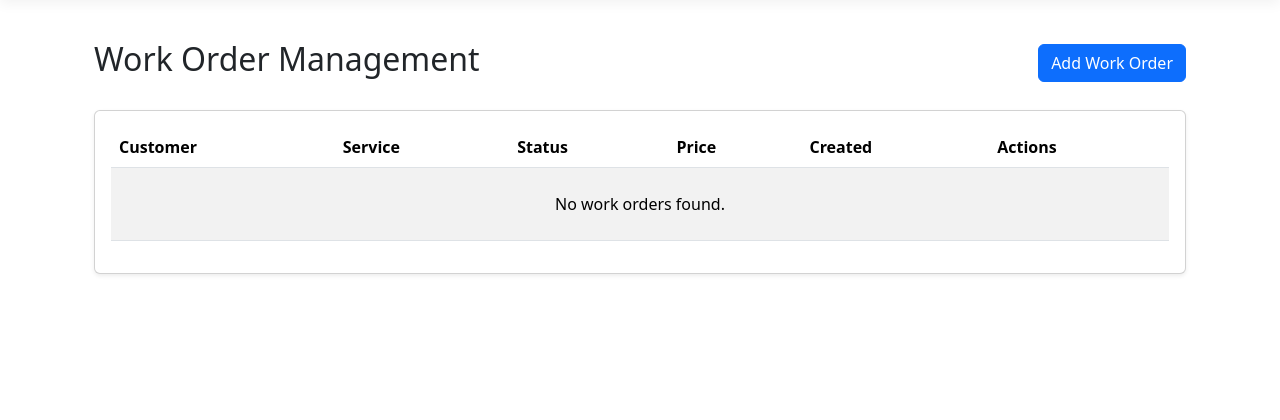
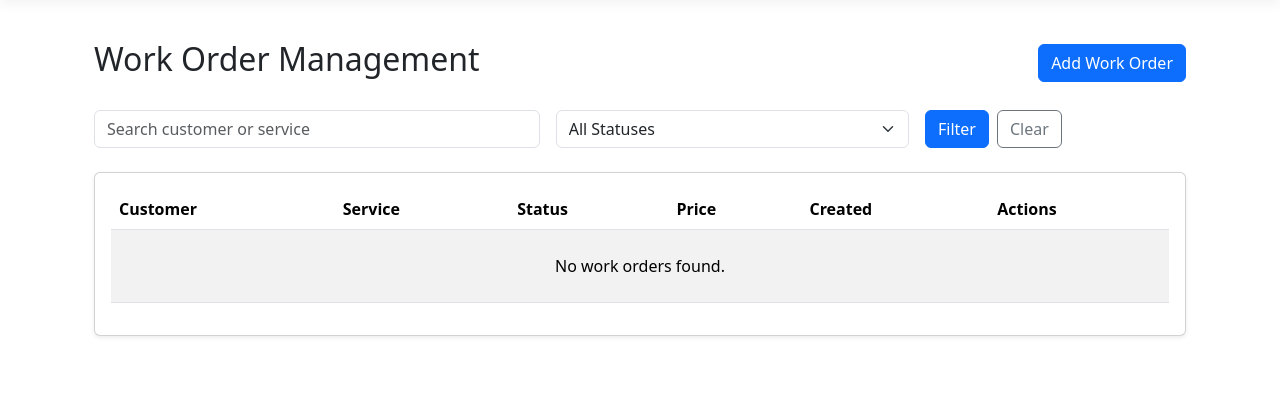
Before and after one commit to jp273934/BuisinessManagementDashboard, an ASP.NET Core app: page /WorkOrders in a window 1280 px wide. Shown: the part 57-477 px from the top of the page. Run offline with ASP.NET Core 8, Linux system fonts and the light colour scheme; data that the repository does not hold is empty; style sheets or scripts are compiled from the project's sources.

Commit message:
Add work order search and status filtering

```diff
--- a/Controllers/WorkOrdersController.cs
+++ b/Controllers/WorkOrdersController.cs
@@ -33,15 +33,35 @@ namespace BuisinessManagementDashboard.Controllers
         }
 
         // GET: WorkOrders
-        public async Task<IActionResult> Index()
+        public async Task<IActionResult> Index(string? search, string? status)
         {
-            var orders = await _context.WorkOrders
+            var orders = _context.WorkOrders
                 .Include(w => w.Customer)
                 .AsNoTracking()
+                .AsQueryable();
+
+            // Search by customer name or service
+            if (!string.IsNullOrWhiteSpace(search))
+            {
+                orders = orders.Where(w =>
+                    w.Customer.Name.Contains(search) ||
+                    w.Service.Contains(search));
+            }
+
+            // Filter by status
+            if (!string.IsNullOrWhiteSpace(status) &&
+                Statuses.Contains(status))
+            {
+                orders = orders.Where(w => w.Status == status);
+            }
+
+            ViewBag.Search = search;
+            ViewBag.SelectedStatus = status;
+
+            return View(await orders
                 .OrderByDescending(w => w.CreatedDate)
-                .ToListAsync();
-
-            return View(orders);
+                .ThenByDescending(w => w.Id)
+                .ToListAsync());
         }
 
         // GET: WorkOrders/Create
--- a/Views/WorkOrders/Index.cshtml
+++ b/Views/WorkOrders/Index.cshtml
@@ -19,6 +19,53 @@
         </div>
     }
 
+    <form asp-action="Index" method="get" class="mb-4">
+        <div class="row g-3">
+
+            <div class="col-md-5">
+                <input type="text"
+                       name="search"
+                       value="@ViewBag.Search"
+                       class="form-control"
+                       placeholder="Search customer or service" />
+            </div>
+
+            <div class="col-md-4">
+                <select name="status" class="form-select">
+                    <option value="">All Statuses</option>
+
+                    <option value="Open"
+                            selected="@(ViewBag.SelectedStatus == "Open")">
+                        Open
+                    </option>
+
+                    <option value="In Progress"
+                            selected="@(ViewBag.SelectedStatus == "In Progress")">
+                        In Progress
+                    </option>
+
+                    <option value="Completed"
+                            selected="@(ViewBag.SelectedStatus == "Completed")">
+                        Completed
+                    </option>
+                </select>
+            </div>
+
+            <div class="col-md-3">
+                <div class="d-flex gap-2">
+                    <button type="submit" class="btn btn-primary">
+                        Filter
+                    </button>
+
+                    <a asp-action="Index"
+                       class="btn btn-outline-secondary">
+                        Clear
+                    </a>
+                </div>
+            </div>
+
+        </div>
+    </form>
     <div class="card shadow-sm">
         <div class="card-body">
             <div class="table-responsive">
```
Also changed, not shown: Controllers/CustomersController.cs (+14 -1 lines), Views/Customers/Index.cshtml (+15 -0 lines).
